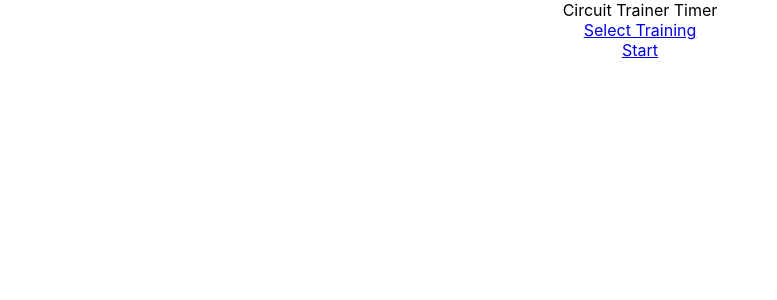
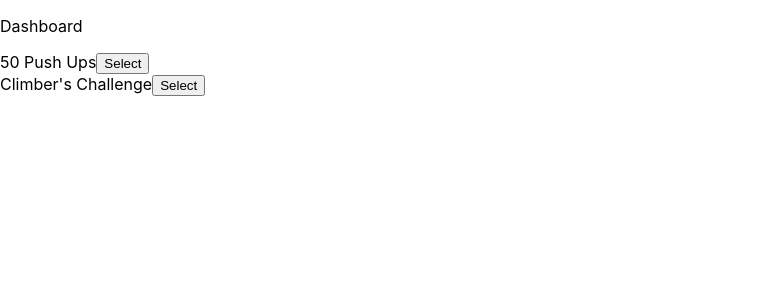
Before and after one commit to kfyh/circuit-training-timer, a React app: page / in a window 1280 px wide. Shown: the top 300 px of the page, without its empty margins (0-777 px from the left). Built offline with nearby package versions, Linux system fonts and the light colour scheme.

Commit message:
Started on a Dashboard

```diff
--- /dev/null
+++ b/src/components/Dashboard.tsx
@@ -0,0 +1,64 @@
+import React, { ReactElement } from 'react';
+import { connect } from 'react-redux';
+import { ISelectorAction, ISelectorReducerState } from '../reducers';
+import { Circuit } from '../types/circuits';
+import { Dispatch } from 'redux';
+import { selectCircuit } from '../actions/selectorActions';
+import { CircuitView } from './selector/CircuitView';
+import { History } from 'history';
+
+type DashboardProps = {
+	circuits: Array<Circuit>;
+	history: History;
+	selectCircuit: (circuit: Circuit) => void;
+};
+
+type DashboardState = {
+	currentIndex: number;
+	hasStarted: boolean;
+	isRunning: boolean;
+	endTime: number;
+	timeLeft: number;
+};
+
+export class Dashboard extends React.Component<DashboardProps, {}> {
+	constructor(props: DashboardProps) {
+		super(props);
+
+		this.state = {
+			currentIndex: 0,
+			hasStarted: false,
+			isRunning: false,
+			endTime: 0,
+			timeLeft: 0,
+		};
+	}
+
+	private onClick = (circuit: Circuit) => {
+		selectCircuit(circuit);
+		this.props.history.push('/timer');
+	};
+
+	public render(): ReactElement {
+		return (
+			<div>
+				<p>Dashboard</p>
+				{this.props.circuits.map((circuit) => {
+					return <CircuitView key={circuit.id} circuit={circuit} onClick={this.onClick} />;
+				})}
+			</div>
+		);
+	}
+}
+
+const mapStateToProps = (state: ISelectorReducerState) => {
+	return {
+		circuits: state.circuits,
+	};
+};
+
+const mapDispatchToProps = (dispatch: Dispatch<ISelectorAction>) => ({
+	selectCircuit: (circuit: Circuit) => dispatch(selectCircuit(circuit)),
+});
+
+export const ConnectedDashboard = connect(mapStateToProps, mapDispatchToProps)(Dashboard);
--- a/src/components/index.ts
+++ b/src/components/index.ts
@@ -1,5 +1,4 @@
-import CircuitTimer from './CircuitTimer';
-
 export * from './CircuitTimer';
 export * from './Selector';
 export * from './timer/index';
+export * from './Dashboard';
--- /dev/null
+++ b/src/components/selector/CircuitView.tsx
@@ -0,0 +1,37 @@
+import React, { ReactElement } from 'react';
+import { Circuit } from '../../types/circuits';
+
+type CircuitProps = {
+	circuit: Circuit;
+	onClick: (circuit: Circuit) => void;
+};
+
+export class CircuitView extends React.Component<CircuitProps, {}> {
+	constructor(props: CircuitProps) {
+		super(props);
+
+		this.state = {
+			currentIndex: 0,
+			hasStarted: false,
+			isRunning: false,
+			endTime: 0,
+			timeLeft: 0,
+		};
+	}
+
+	public render(): ReactElement {
+		return (
+			<div>
+				{this.props.circuit.name}
+				<button
+					onClick={(e) => {
+						e.preventDefault();
+						this.props.onClick(this.props.circuit);
+					}}
+				>
+					Select
+				</button>
+			</div>
+		);
+	}
+}
--- a/src/router/AppRouter.tsx
+++ b/src/router/AppRouter.tsx
@@ -1,13 +1,12 @@
 import React, { ReactElement } from 'react';
 import { BrowserRouter, Route, Switch } from 'react-router-dom';
-import { App } from '../App';
-import { ConnectedSelector, ConnectedCircuitTimer } from '../components/index';
+import { ConnectedSelector, ConnectedCircuitTimer, ConnectedDashboard } from '../components/index';
 
 export const AppRouter = (): ReactElement => (
 	<BrowserRouter>
 		<div>
 			<Switch>
-				<Route path="/" exact={true} component={App} />
+				<Route path="/" exact={true} component={ConnectedDashboard} />
 				<Route path="/select" exact={true} component={ConnectedSelector} />
 				<Route path="/timer" exact={true} component={ConnectedCircuitTimer} />
 			</Switch>
```
